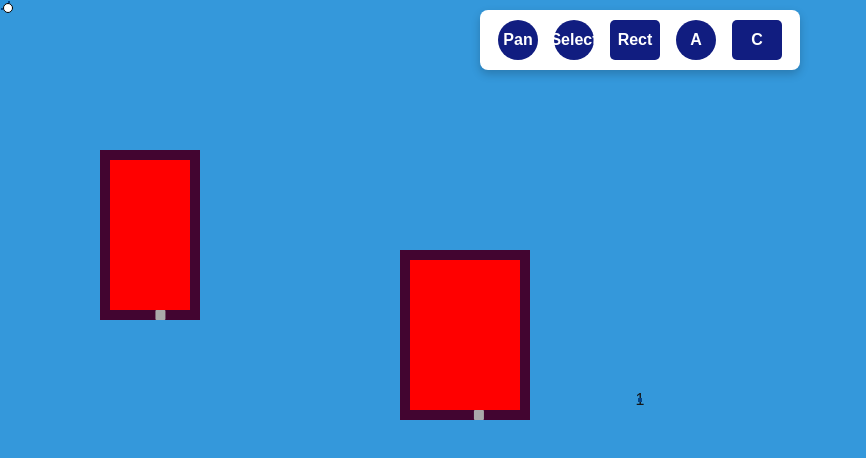
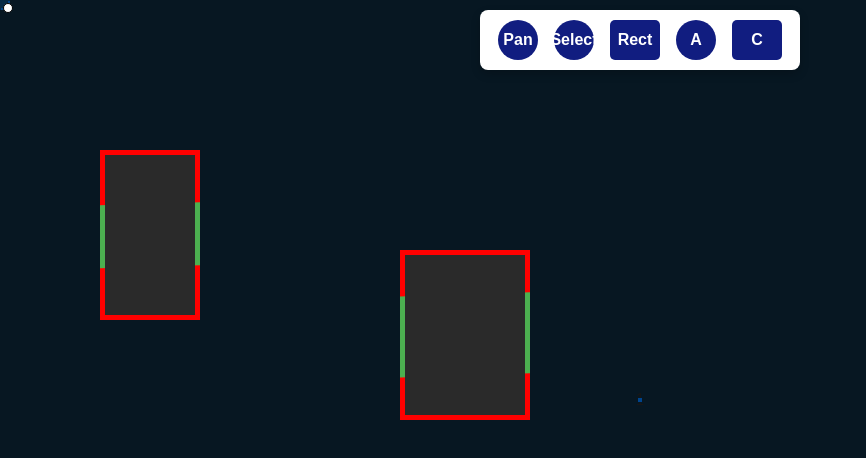
Before and after one commit to miladshiri/animateDraw, a Next.js app: page / in a window 1280 px wide. Shown: the top 458 px of the page, without its empty margins (0-866 px from the left). Built offline with nearby package versions, Linux system fonts and the light colour scheme.

Commit message:
Add turn around animation

```diff
--- a/app/globals.css
+++ b/app/globals.css
@@ -35,6 +35,6 @@ body {
 .wave-rectangle {
   width: 200px;
   height: 100px;
-  background-color: #3498db;
+  background-color: #0a1d2a;
   animation: wave 2s ease-in-out infinite;
 }
--- a/app/page.js
+++ b/app/page.js
@@ -426,7 +426,7 @@ export default function Home() {
         width: "100vw",
         height: "100vh",
         overflow: "hidden",
-        backgroundColor: "#3498db",
+        backgroundColor:"rgb(7, 23, 34)",
         display: "flex",
         alignItems: "center",
         justifyContent: "center",
@@ -457,7 +457,7 @@ export default function Home() {
             left: `${selectionDragBox.x}px`,
             width: `${selectionDragBox.width}px`,
             height: `${selectionDragBox.height}px`,
-            backgroundColor: "rgba(0, 120, 215, 0.2)",
+            backgroundColor: "#2a2a2a",
             border: "2px solid rgb(0, 68, 140)",
             pointerEvents: "none",
           }}
--- /dev/null
+++ b/components/AnimatedRec copy 2.js
@@ -0,0 +1,54 @@
+"use client";
+import { motion } from "framer-motion";
+
+import React, { useState, useEffect } from "react";
+
+const AnimatedRec = ({size, scale}) => {
+  const path = [
+    { x: -6 * scale, y: -6 * scale },
+    { x: (size.w - 8) * scale, y: -6 * scale },
+    { x: (size.w - 8) * scale, y: (size.h - 8) * scale },
+    { x: -6 * scale, y: (size.h - 8) * scale },
+    { x: -6 * scale, y: -6 * scale },
+  ];
+
+  return (
+    <div
+      style={{
+        backgroundColor: "transparent",
+        position: "relative",
+        top: `0px`,
+        left: `0px`,
+        width: `100%`,
+        height: `100%`,
+        border: `${2 * scale}px solid #51b39a`,
+        userSelect: "none",
+      }}
+    >
+      <>
+      <motion.div
+        style={{
+          position: "absolute",
+          top: 0,
+          left: 0,
+          width: `${10 * scale}px`, // Scaled circle size
+          height: `${10 * scale}px`, // Scaled circle size
+          backgroundColor: "#aaaaaa",
+          borderRadius: "50%", // To make it a circle
+        }}
+        animate={{
+          x: path.map((point) => point.x),
+          y: path.map((point) => point.y),
+        }}
+        transition={{
+          repeat: Infinity,
+          duration: 5 / scale, // Speed adjusted by scale
+          ease: "linear",
+        }}
+      />
+      </>
+    </div>
+  );
+};
+
+export default AnimatedRec;
--- a/components/AnimatedRec.js
+++ b/components/AnimatedRec.js
@@ -4,13 +4,6 @@ import { motion } from "framer-motion";
 import React, { useState, useEffect } from "react";
 
 const AnimatedRec = ({size, scale}) => {
-  const path = [
-    { x: -10 * scale, y: -10 * scale },
-    { x: (size.w - 20) * scale, y: -10 * scale },
-    { x: (size.w - 20) * scale, y: (size.h - 20) * scale },
-    { x: -10 * scale, y: (size.h - 20) * scale },
-    { x: -10 * scale, y: -10 * scale },
-  ];
 
   return (
     <div
@@ -21,32 +14,51 @@ const AnimatedRec = ({size, scale}) => {
         left: `0px`,
         width: `100%`,
         height: `100%`,
-        border: `${10 * scale}px solid rgb(66, 5, 48)`,
+        textAlign: 'center',
         userSelect: "none",
+        overflow: "hidden",
       }}
     >
       <>
-      <motion.div
+      <div
+        style={{
+          top: "50%",
+          left: "50%",
+          position: "absolute",
+          content: "",
+          width: `${Math.max(size.w, size.h) * scale * 2}px`,
+          height: `${Math.min(size.w, size.h) * scale / 1.6}px`,
+          background: "#4caf50",
+          transform: "translate(-50%, -50%) rotate(45deg)",
+          animation: "rotateAround 4s linear infinite",
+
+        }}
+      >
+      </div>
+      <div
         style={{
           position: "absolute",
-          top: 0,
-          left: 0,
-          width: `${10 * scale}px`, // Scaled circle size
-          height: `${10 * scale}px`, // Scaled circle size
-          backgroundColor: "#aaaaaa",
-          borderRadius: "10%", // To make it a circle
+          inset: `${5 * scale}px`,
+          background: "#2a2a2a"
+
         }}
-        animate={{
-          x: path.map((point) => point.x),
-          y: path.map((point) => point.y),
-        }}
-        transition={{
-          repeat: Infinity,
-          duration: 5 / scale, // Speed adjusted by scale
-          ease: "linear",
-        }}
-      />
+      >
+
+      </div>
       </>
+
+      {/* CSS keyframe animation */}
+      <style jsx>{`
+        @keyframes rotateAround {
+          from {
+            transform: translate(-50%, -50%) rotate(0deg);
+          }
+          to {
+            transform: translate(-50%, -50%) rotate(360deg);
+          }
+        }
+      `}</style>
+
     </div>
   );
 };
--- /dev/null
+++ b/components/AnimatedRecStar.js
@@ -0,0 +1,57 @@
+"use client";
+import { motion } from "framer-motion";
+
+import React, { useState, useEffect } from "react";
+
+const AnimatedRec = ({size, scale}) => {
+  const path = [
+    { x: -10 * scale, y: -10 * scale },
+    { x: (size.w - 20) * scale, y: -10 * scale },
+    { x: (size.w - 20) * scale, y: (size.h - 20) * scale },
+    { x: -10 * scale, y: (size.h - 20) * scale },
+    { x: -10 * scale, y: -10 * scale },
+  ];
+
+  return (
+    <div
+      style={{
+        backgroundColor: "red",
+        position: "relative",
+        top: `0px`,
+        left: `0px`,
+        width: `100%`,
+        height: `100%`,
+        border: `${10 * scale}px solid rgb(66, 5, 48)`,
+        userSelect: "none",
+      }}
+    >
+      <>
+      <motion.div
+        style={{
+          position: "absolute",
+          top: 0,
+          left: 0,
+          fontSize: `${13 * scale}px`,
+          color: "#ff0",
+          padding: "0px",
+          textShadow: "0 0 30px #FFFF7F, 0 0 60px #FFFFB3, 0 0 120px #FFFFB3",
+          filter: "drop-shadow(0 0 60px #FFFF7F)",
+        }}
+        animate={{
+            x: path.map((point) => point.x),
+            y: path.map((point) => point.y),
+        }}
+        transition={{
+          duration: 5.5,
+          repeat: Infinity,
+          ease: "linear",
+        }}
+      >
+        ★
+      </motion.div>
+      </>
+    </div>
+  );
+};
+
+export default AnimatedRec;
```
